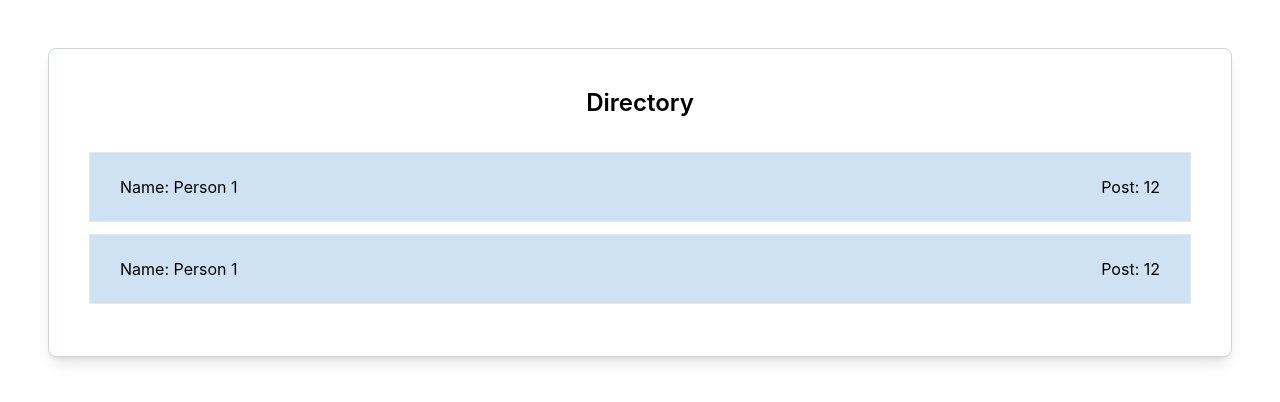
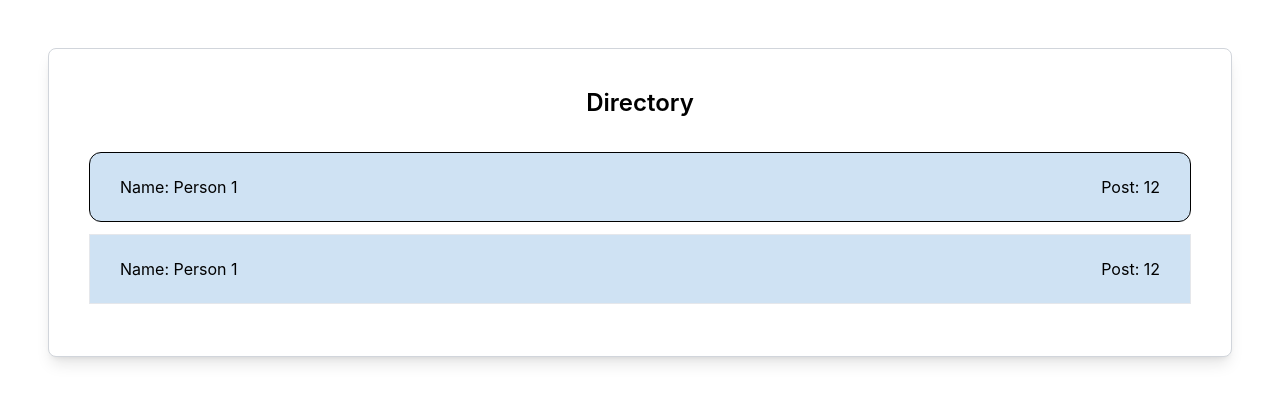
Before and after one commit to TanzihSheikh28/postTask, a React (Create React App) app: page / in a window 1280 px wide. Shown: the top 402 px of the page. Built offline with nearby package versions, Linux system fonts and the light colour scheme.

Commit message:
Add routing

```diff
--- a/package.json
+++ b/package.json
@@ -8,6 +8,7 @@
     "@testing-library/user-event": "^13.5.0",
     "react": "^18.2.0",
     "react-dom": "^18.2.0",
+    "react-router-dom": "^6.19.0",
     "react-scripts": "5.0.1",
     "web-vitals": "^2.1.4"
   },
--- a/src/App.js
+++ b/src/App.js
@@ -1,11 +1,16 @@
 import './App.css';
+import { BrowserRouter as Router, Routes, Link, Route } from 'react-router-dom';
 import UserLists from './components/user-component/UserLists';
+import UserDetails from './components/user-component/UserDetails';
 
 function App() {
   return (
-    <div>
-     <UserLists />
-    </div>
+    <Router>
+      <Routes>
+        <Route exact path="/" element={<UserLists />} />
+        <Route path="/user/details" element={<UserDetails />} />
+      </Routes>
+    </Router>
   );
 }
 
--- a/src/components/user-component/UserDetails.js
+++ b/src/components/user-component/UserDetails.js
@@ -3,6 +3,7 @@ import React from "react";
 export default function UserDetails() {
     return (
         <>
+        <div>User detai</div>
         </>
     )
 }
--- a/src/components/user-component/UserLists.js
+++ b/src/components/user-component/UserLists.js
@@ -1,4 +1,5 @@
 import React from "react";
+import { Link, useHistory } from "react-router-dom";
 import "./UserComponentStyle.css";
 
 export default function UserLists() {
@@ -18,8 +19,8 @@ export default function UserLists() {
                             <div className="mt-4 hidden lg:block">
                                 <ul className="responsive-table">
                                     <li
-                                        className="table-row alternate-bg space-x-5 border rounded-10 mb-3 h-[70px] items-center">
-                                        <a href="/" className="w-full flex items-center">
+                                        className="table-row alternate-bg space-x-5 border border-black rounded-xl mb-3 h-[70px] items-center">
+                                        <Link to={`/user/details`} className="w-full flex items-center">
                                             <div className="col col-1 text-16 font-normal">
                                                 <span>Name:</span>
                                                 <span>&nbsp;Person 1</span>
@@ -27,7 +28,7 @@ export default function UserLists() {
                                             <div className="col col-2 text-16 font-normal text-end">
                                                 <span>Post: 12</span>
                                             </div>
-                                        </a>
+                                        </Link>
                                     </li>
                                     <li
                                         className="table-row alternate-bg space-x-5 border rounded-10 mb-3 h-[70px] items-center">
```
Also changed, not shown: 1 other file (tests, documents, lock files or other folders).
